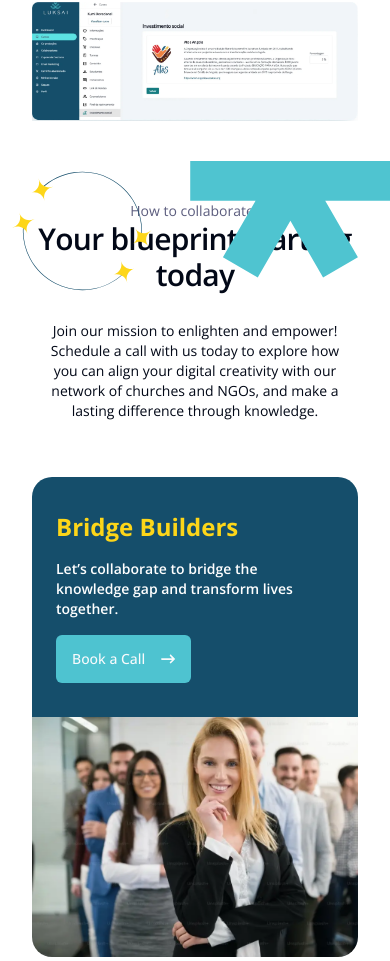
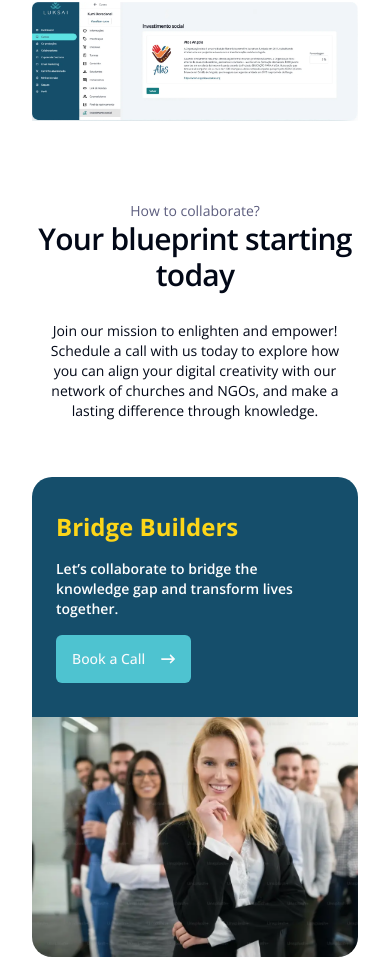
Before and after one commit to tarifalhasan/luksai, a Next.js app: page /en/social in a window 390 px wide. Shown: the part 1546-2507 px from the top of the page. Built offline with nearby package versions, Linux system fonts and the light colour scheme.

Commit message:
socal page revisoion

```diff
--- a/components/pages/social/Session4.tsx
+++ b/components/pages/social/Session4.tsx
@@ -11,7 +11,7 @@ const SocialSession4 = () => {
         <Image
           width={168}
           height={150}
-          className=" absolute top left-0"
+          className=" absolute hidden lg:block top left-0"
           src={"/images/social/session-4/ellipse.svg"}
           alt="dfkdnfd"
         />
@@ -19,7 +19,7 @@ const SocialSession4 = () => {
         <Image
           width={200}
           height={200}
-          className=" absolute  top right-0"
+          className=" hidden lg:block absolute  top right-0"
           src={"/images/social/session-4/star.svg"}
           alt="dfkdnfd"
         />
@@ -42,7 +42,7 @@ const SocialSession4 = () => {
         </div>
         <div className=" py-3"></div>
         <div className=" grid mt-8 rounded-20 overflow-hidden  min-h-[240px] lg:min-h-[319px] relative  lg:grid-cols-2">
-          <div className="  min-h-[240px] lg:min-h-[319px] overflow-hidden relative   bg-skin-navy-blue px-6 flex flex-col justify-center">
+          <div className="  min-h-[240px] lg:min-h-[319px] overflow-hidden relative   bg-skin-navy-blue px-6 lg:px-12 flex flex-col justify-center">
             <div className=" space-y-4">
               <h3 className=" text-2xl lg:text-3xl xl:text-4xl text-skin-yellow-accent font-bold">
                 {t("contentTitle")}
```
